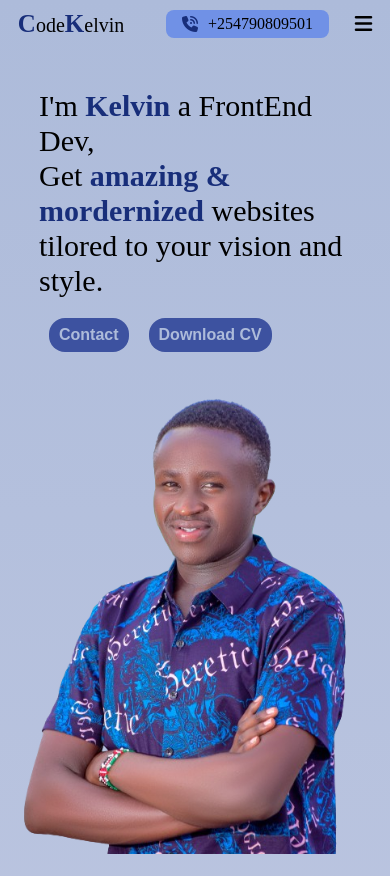
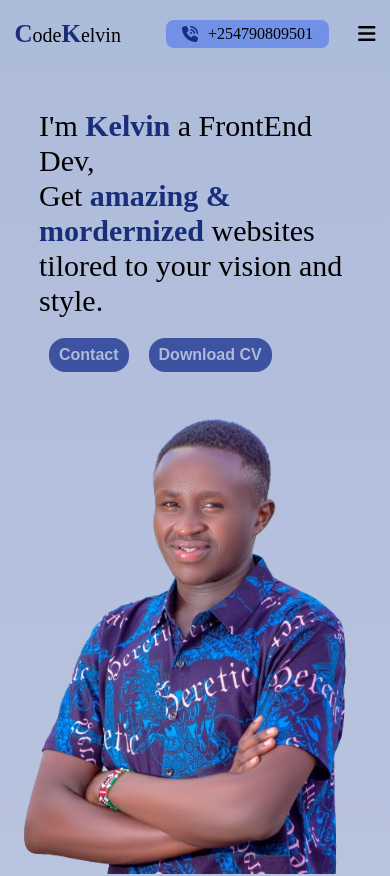
Before and after one commit to Major41/MyPortfolio, a plain HTML site: page index.html in a window 390 px wide. Shown: the top 876 px of the page. Drawn offline with Linux system fonts and the light colour scheme.

Commit message:
Update style.css
Adding some padding to the nav

```diff
--- a/style.css
+++ b/style.css
@@ -25,7 +25,7 @@ nav {
   display: flex;
   justify-content: space-around;
   align-items: center;
-  padding: 10px 5px;
+  padding: 20px 5px;
 }
 
 .logo {
@@ -512,6 +512,7 @@ form textarea {
 @media (max-width: 600px) {
   nav {
     position: relative;
+    padding: 20px 0;
   }
   .menu,
   .cancel {
```
